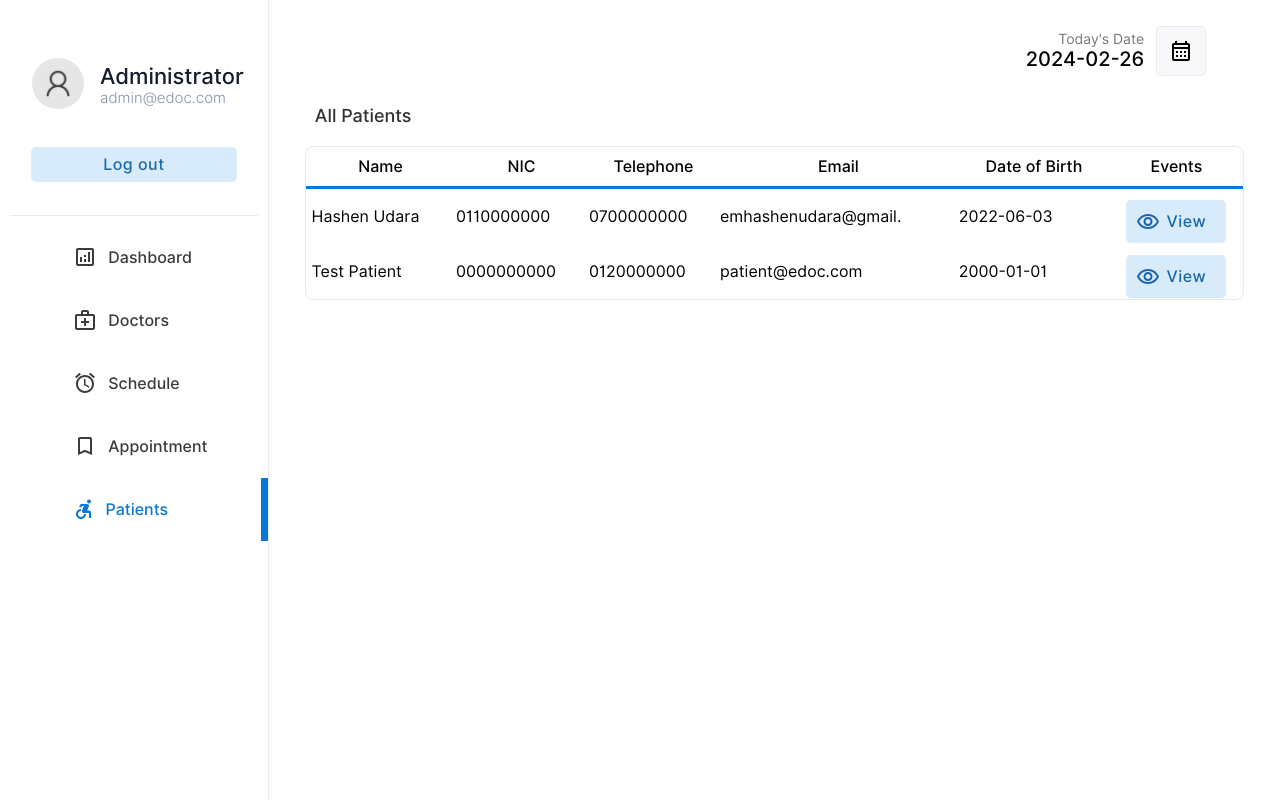
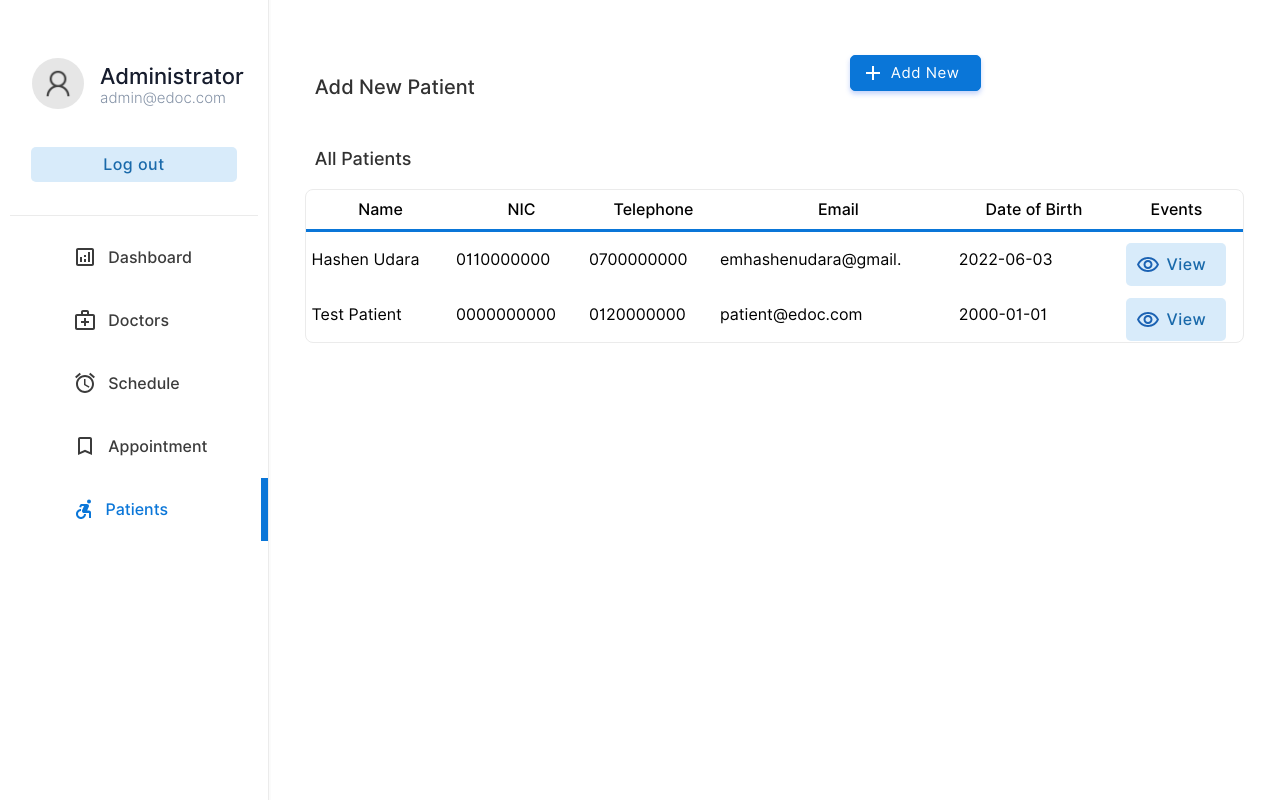
Before and after one commit to shashankbhat05/dbms-mini-project, a PHP site: page /admin/patient.php in a window 1280 px wide. Run offline with PHP 8.4, Linux system fonts and the light colour scheme; a user stored in the database is signed in; data comes from the database, SQL or seed files in the repository.

Commit message:
Add files via upload
creating new patient option in admin panel

```diff
--- a/admin/doctors.php
+++ b/admin/doctors.php
@@ -120,9 +120,6 @@
                         $sqlmain= "select * from doctor order by docid desc";
 
                     }
-
-
-
                 ?>
 
                 <tr>
--- a/admin/index.php
+++ b/admin/index.php
@@ -57,7 +57,7 @@
                                 </td>
                                 <td style="padding:0px;margin:0px;">
                                     <p class="profile-title">Administrator</p>
-                                    <p class="profile-subtitle">admin@edoc.com</p>
+                                    <p class="profile-subtitle">admin@gmail.com</p>
                                 </td>
                             </tr>
                             <tr>
--- a/admin/patient.php
+++ b/admin/patient.php
@@ -96,22 +96,12 @@
             <table border="0" width="100%" style=" border-spacing: 0;margin:0;padding:0;margin-top:25px; ">
                 <tr >
 
-                    <td width="65%">
-                        <p style="font-size: 14px;color: rgb(119, 119, 119);padding: 0;margin: 0;text-align: right;">
-                            Today's Date
-                        </p>
-                        <p class="heading-sub12" style="padding: 0;margin: 0;">
-                            <?php
-                        date_default_timezone_set('Asia/Kolkata');
-
-                        $date = date('Y-m-d');
-                        echo $date;
-                        ?>
-                        </p>
+                <td colspan="2" style="padding-top:30px;">
+                        <p class="heading-main12" style="margin-left: 45px;font-size:20px;color:rgb(49, 49, 49)">Add New Patient</p>
                     </td>
-                    <td width="10%">
-                        <button  class="btn-label"  style="display: flex;justify-content: center;align-items: center;"><img src="../img/calendar.svg" width="100%"></button>
-                    </td>
+                    <td colspan="2">
+                        <a href=" ../signup.php" class="non-style-link"><button  class="login-btn btn-primary btn button-icon"  style="display: flex;justify-content: center;align-items: center;margin-left:75px;background-image: url('../img/icons/add.svg');">Add New</font></button>
+                            </a></td>
 
 
                 </tr>
@@ -131,12 +121,7 @@
                     }else{
                         $sqlmain= "select * from patient order by pid desc";
 
-                    }
-
-
-
-                ?>
-
+                    } ?>
                 <tr>
                    <td colspan="4">
                        <center>
--- a/css/login.css
+++ b/css/login.css
@@ -2,6 +2,7 @@
 body{
     margin: 7%;
     background-color: #F6F7FA;
+
 }
 
 
```
Also changed, not shown: index.html (+6 -9 lines), login.php (+18 -0 lines), img/bg01.jpg.
